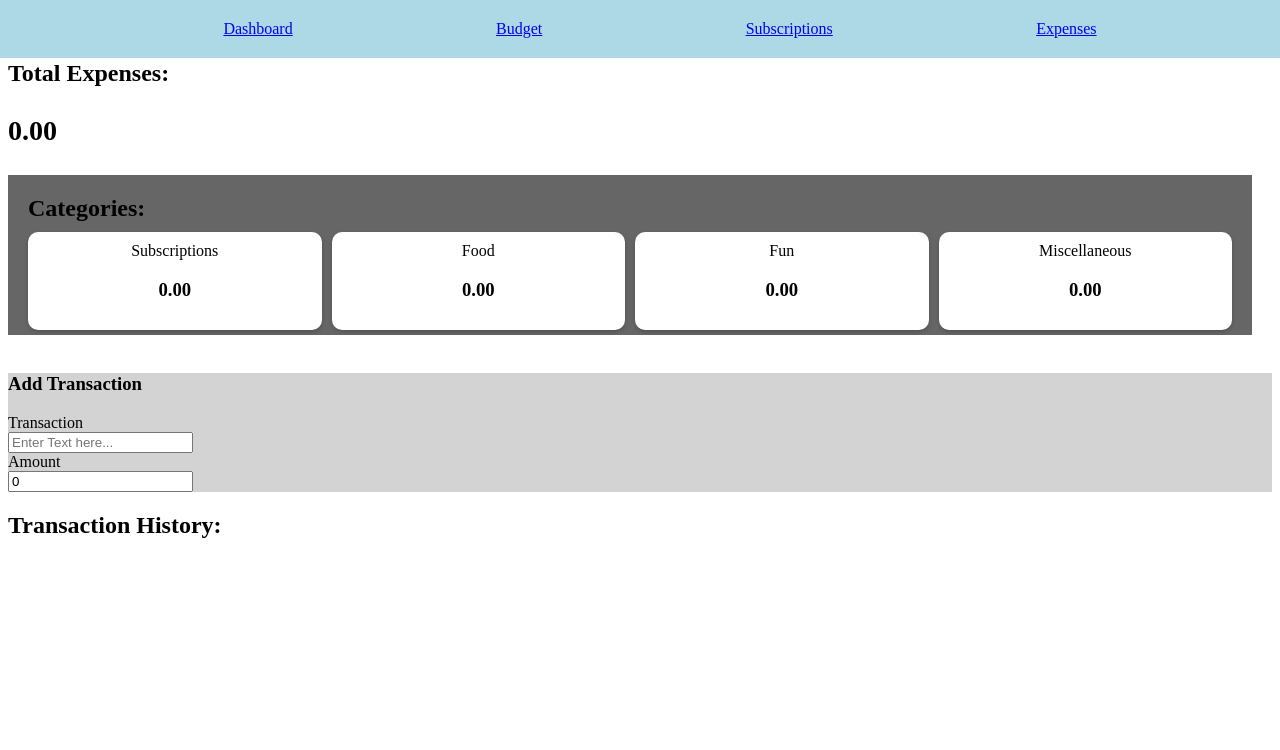
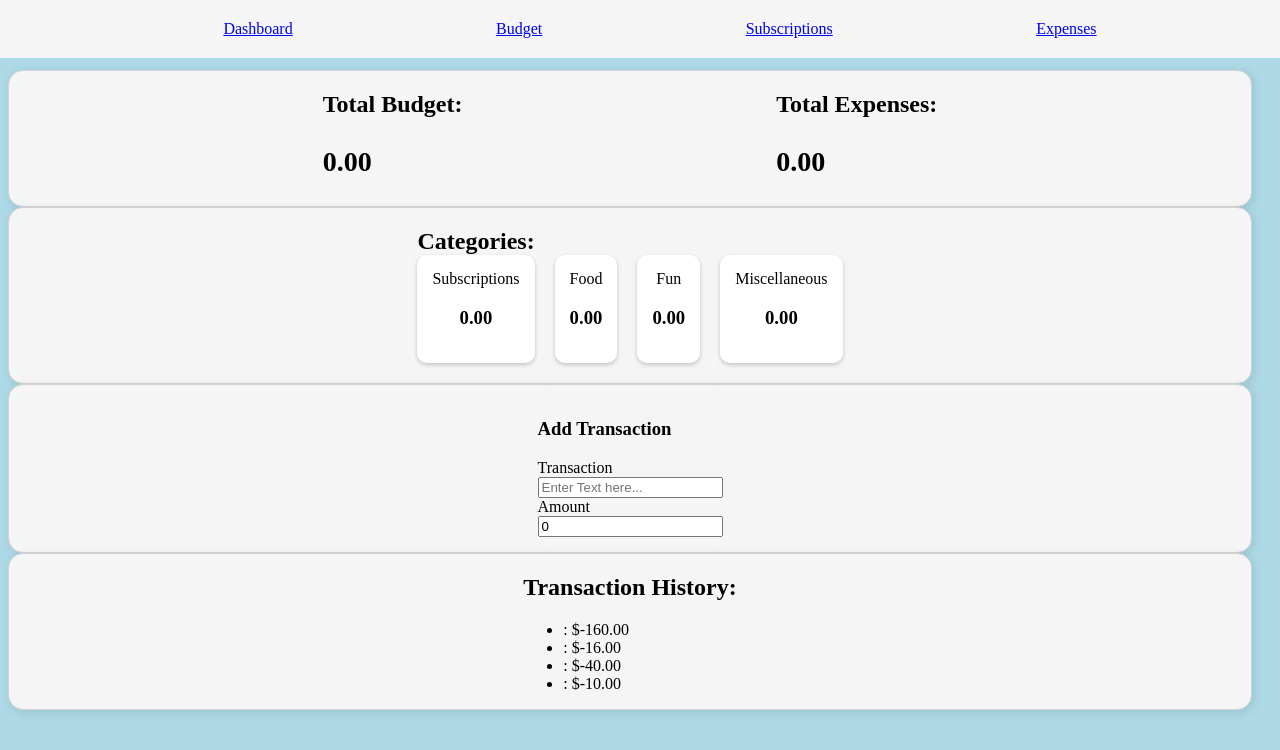
Before and after one commit to Nahinnoor/ExpenseTracker-React, a React (Create React App) app: page / in a window 1280 px wide. Shown: the top 750 px of the page. Built offline with nearby package versions, Linux system fonts and the light colour scheme.

Commit message:
Transaction list update

```diff
--- a/src/App.css
+++ b/src/App.css
@@ -1,3 +1,7 @@
+body {
+  background-color: lightblue;
+}
+
 .header {
   position: fixed;
   top: 0;
@@ -7,7 +11,7 @@
   display: flex; /* Use Flexbox */
   justify-content: space-evenly; /* Distribute links evenly across the container */
   align-items: center; /* Vertically center the links */
-  background-color: lightblue; /* Background color of the navbar */
+  background-color: whitesmoke; /* Background color of the navbar */
   padding: 20px;
 }
 
@@ -23,18 +27,23 @@
 }
 
 .content {
-  margin-top: 20px; /* Add margin to prevent content from overlapping navbar */
+  display: flex;
+  flex-direction: column;
+  justify-content: space-evenly;
+  margin-top: 50px; /* Add margin to prevent content from overlapping navbar */
   padding: 20px;
   padding-left: 0; /* Add padding for neat spacing */
 }
 
 /* Categories container */
 .categories-container {
-  background-color: #666; /* Grey background */
-  padding: 20px; /* Padding around the container */
-  position: relative;
+  display: flex;
+  flex-direction: column; /* Stack label and boxes vertically */
+  align-items: stretch; /* Stretch boxes to container width */
+  padding: 20px;
+  background-color: whitesmoke;
+  border-radius: 25px;
 }
-
 /* Categories label */
 .categories-label {
   margin: 0;
@@ -46,30 +55,35 @@
 
 /* Subcategories container */
 .subcategories {
-  display: flex; /* Flexbox for layout */
-  justify-content: space-between; /* Evenly space the boxes */
-  align-items: flex-start; /* Align subcategories to the top */
-  margin-top: 10px; /* Add space between label and boxes */
-  gap: 10px; /* Space between the subcategory boxes */
+  display: flex; /* Enable Flexbox layout */
+  justify-content: space-evenly; /* Evenly distribute space between and around boxes */
+  align-items: center; /* Center the boxes vertically in their container */
+  gap: 20px; /* Add space between boxes */
 }
 
 /* Individual subcategory boxes */
 .subcategory {
-  background-color: white; /* White background for boxes */
-  color: black; /* Text color */
-  padding: 10px; /* Internal padding */
-  border-radius: 10px; /* Rounded edges */
-  text-align: center; /* Center text inside the box */
-  flex: 1; /* Make boxes fill available space evenly */
-  max-width: calc( 25% - 10px ); /* Limit width for 4 boxes in a row, considering gap */
-  box-shadow: 0 2px 4px rgba(0, 0, 0, 0.2); /* Add shadow for better visibility */
-}
-
-/* Adjust container padding to meet the requirement of 5px spacing */
-.categories-container {
-  padding-bottom: 5px; /* Minimal space between the bottom of the grey container and white boxes */
+  flex: 0 1 calc(25% - 20px); /* 25% width per box minus space for gaps */
+  max-width: 25%; /* Ensure the boxes don’t grow too large */
+  text-align: center; /* Center the text */
+  padding: 15px;
+  border-radius: 10px;
+  background-color: white;
+  box-shadow: 0 2px 4px rgba(0, 0, 0, 0.2);
 }
 
 .AddTransactions {
-  background-color: lightgrey;
+  background-color: whitesmoke;
+  border-radius: 25px;
+  padding: 15px; /* Padding around the container */
 }
+
+.box {
+  background-color: whitesmoke;
+  border: 1px solid lightgray;
+  border-radius: 15px; /* Optional: Rounds the corners */
+  box-shadow: 2px 2px 10px rgba(0, 0, 0, 0.1); /* Optional: Adds a shadow */
+  display: flex;
+  align-items: center; /* Center content vertically */
+  justify-content: space-evenly;
+}
--- a/src/App.js
+++ b/src/App.js
@@ -1,21 +1,33 @@
 import "./App.css";
 import { AddTransactions } from "./Components/AddTransactions";
+import { BudgetOverview } from "./Components/BudgetOverview";
 import { Categories } from "./Components/Categories";
 import { Header } from "./Components/Header";
 import { TotalExpense } from "./Components/TotalExpense";
 import { TransactionsList } from "./Components/TransactionsList";
 
+import { GlobalProvider } from "./Context/GlobalState";
+
 function App() {
   return (
-    <div>
+    <>
       <Header />
       <div className="content">
-        <TotalExpense />
-        <Categories />
+        <div className="box">
+          <BudgetOverview />
+          <TotalExpense />
+        </div>
+        <div className="box">
+          <Categories />
+        </div>
+        <div className="box">
+          <AddTransactions />
+        </div>
+        <div className="box">
+          <TransactionsList />
+        </div>
       </div>
-      <AddTransactions />
-      <TransactionsList />
-    </div>
+      </>
   );
 }
 
--- a/src/Components/AddTransactions.js
+++ b/src/Components/AddTransactions.js
@@ -1,13 +1,28 @@
 import React, { useState } from "react";
 
 export const AddTransactions = () => {
-  const [text, setText] = useState("");
+  const [TransactionName, setText] = useState("");
   const [amount, setAmount] = useState(0);
 
+  const [transactions, setTransactions] = useState([]);
+
+  const handleAddTransaction = (e) => {
+    e.preventDefault(); // Prevent page reload
+
+    if (TransactionName && amount) {
+      // Add the new transaction to the list
+      setTransactions([...transactions, { name: TransactionName, amount: parseFloat(amount) }]);
+
+      // Clear input fields
+      setText("");
+      setAmount("");
+    }
+
+  };
   return (
     <div className="AddTransactions">
       <h3> Add Transaction </h3>
-      <form>
+      <form onSubmit={handleAddTransaction}>
         <div className="form-control">
           <label htmlFor="text">
             {" "}
@@ -15,7 +30,7 @@ export const AddTransactions = () => {
           </label>
           <input
             type="text"
-            value={text}
+            value={TransactionName}
             onChange={(e) => setText(e.target.value)}
             placeholder="Enter Text here..."
           ></input>
--- a/src/Components/BudgetOverview.js
+++ b/src/Components/BudgetOverview.js
@@ -1,7 +1,15 @@
-import React from 'react'
+import React from "react";
 
 export const BudgetOverview = () => {
   return (
-    <div>BudgetOverview</div>
-  )
-}
+    <>
+      <div className="TotalBudget">
+        <h2>
+          {" "}
+          Total Budget: <h3 id="Total-Budget">0.00</h3>
+        </h2>
+      </div>
+
+    </>
+  );
+};
--- /dev/null
+++ b/src/Components/Transaction.js
@@ -0,0 +1,8 @@
+import React from "react";
+
+export const Transaction = ({transactions}) => {
+  const sign = Transaction.amount
+  return (
+    <li className="minus"> {transactions.text} <span>400 </span> <button className="delete-btn">X</button> </li>
+  );
+};
--- a/src/Components/TransactionsList.js
+++ b/src/Components/TransactionsList.js
@@ -1,9 +1,21 @@
-import React from "react";
+import React, { useContext } from "react";
+import { GlobalContext } from "../Context/GlobalState";
+import { Transaction } from "./Transaction";
+import { AddTransactions } from "./AddTransactions";
 
 export const TransactionsList = () => {
+  const { transaction } = useContext(GlobalContext);
+
   return (
     <div className="Transactions">
-      <h2> Transaction History: </h2>
+      <h2>Transaction History:</h2>
+      <ul>
+        {transaction.map((transaction, index) => (
+          <li key={index}>
+            {transaction.name}: ${transaction.amount.toFixed(2)}
+          </li>
+        ))}
+      </ul>
     </div>
-  )
-}
+  );
+};
--- /dev/null
+++ b/src/Context/AppReducer.js
@@ -0,0 +1,6 @@
+export default (state, action) => {
+    switch(action.type){
+        default:
+            return state;
+    }
+}
--- /dev/null
+++ b/src/Context/GlobalState.js
@@ -0,0 +1,26 @@
+import React, { createContext, useContext, useReducer } from "react";
+import AppReducer from "./AppReducer";
+//Inital State
+const initialState = {
+  transaction: [
+    { id: 1, text: "Shoes", amount: -160 },
+    { id: 2, text: "Cake", amount: -16 },
+    { id: 3, text: "Gas", amount: -40 },
+    { id: 4, text: "food", amount: -10 }
+],
+};
+
+//Create Context
+export const GlobalContext = createContext(initialState);
+
+//provider components
+export const GlobalProvider = ({ children }) => {
+    const [state, dispatch] = useReducer(AppReducer, initialState);
+
+    return (<GlobalContext.Provider value={{
+        transaction: state.transaction }}>
+        {children}
+    </GlobalContext.Provider>
+
+    )
+}
```
